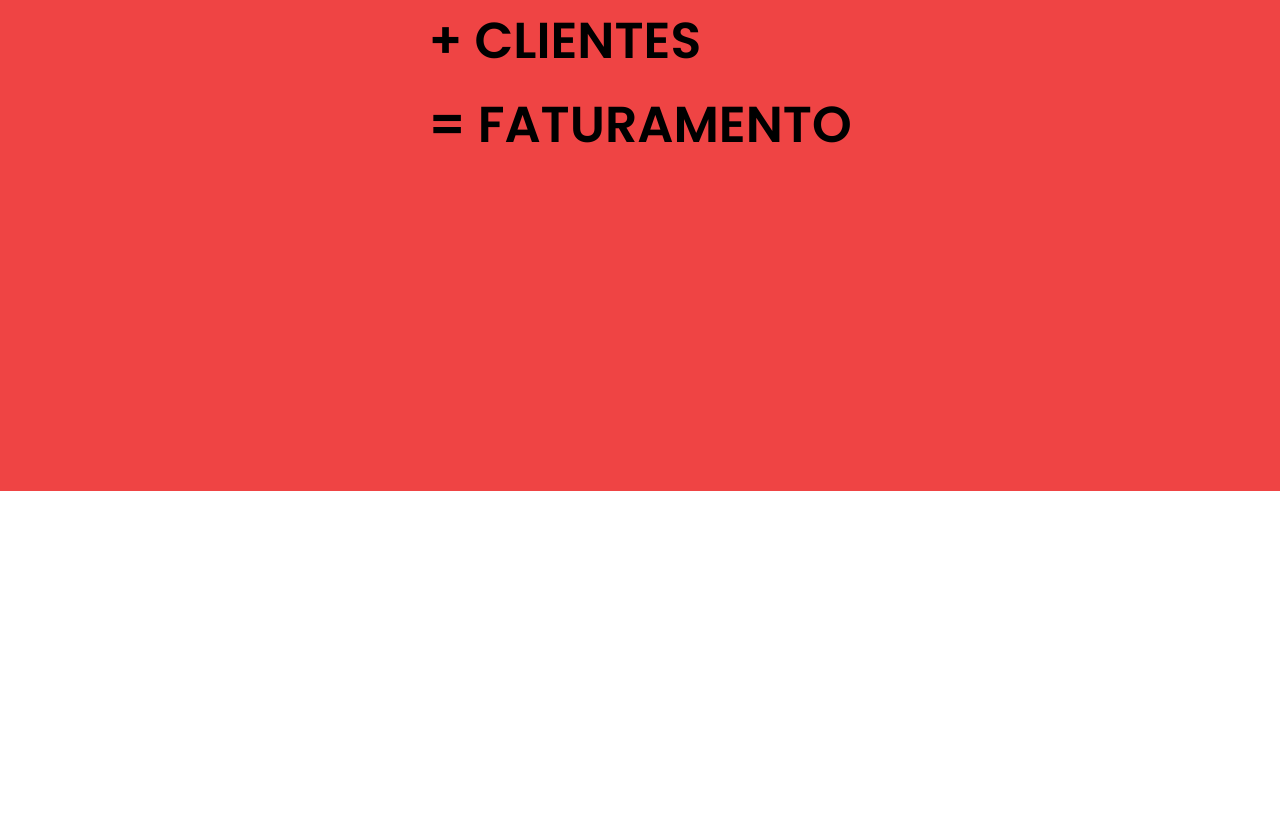
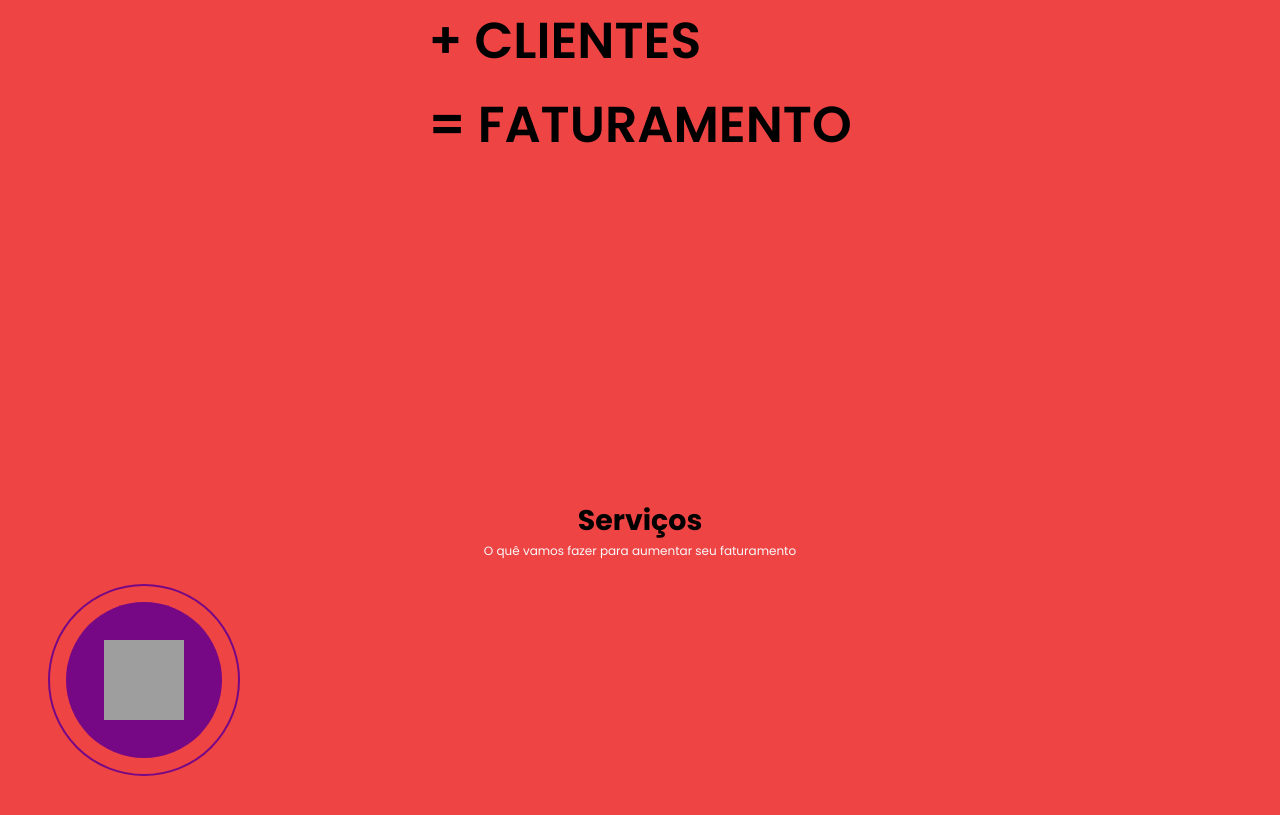
Before and after one commit to g-reissantana/central, a plain HTML site: page index.html in a window 1280 px wide. Shown: the part 1109-1924 px from the top of the page. Before the commit the page ends 1600 px from the top, so only its background shows below. Drawn offline with nearby package versions, Linux system fonts and the light colour scheme; grey boxes are pictures that could not be loaded.

Commit message:
feat: title and subtitle

```diff
--- a/index.html
+++ b/index.html
@@ -277,19 +277,19 @@
         </div>
       </section>
 
-      <!-- <section id="services" class="h-screen p-2 flex bg-red-500">
-        <div class="flex gap-4">
-          <div class="w-40 h-14 rounded-lg bg-slate-300">
-            <img src="" alt=""></img>
-          </div>
-          <div class="w-40 h-14 rounded-lg bg-slate-300">
-            <img src="" alt=""></img>
-          </div>
-          <div class="w-40 h-14 rounded-lg bg-slate-300">
-            <img src="" alt=""></img>
+      <section id="services" class="h-screen p-2 px-4 xl:px-12 flex flex-col bg-red-500">
+        <div class="flex flex-col items-center mb-6">
+          <h1 class="text-lg font-bold">Serviços</h1>
+          <h3 class="text-sm text-slate-50">O quê vamos fazer para aumentar seu faturamento</h3>
+        </div>
+        <div>
+          <div class="w-48 h-48 p-4 rounded-full border-2 border-solid border-[#760885] flex items-center justify-center">
+            <div class="bg-[#760885] w-full h-full flex  items-center justify-center rounded-full">
+              <img class="w-20 h-20" src="https://github.com/g-reissantana.png" alt="">
+            </div>
           </div>
         </div>
-      </section> -->
+      </section>
 
       <!-- <section id="about" class="h-screen p-2 flex bg-red-500">
         <div class="flex gap-4">
```
